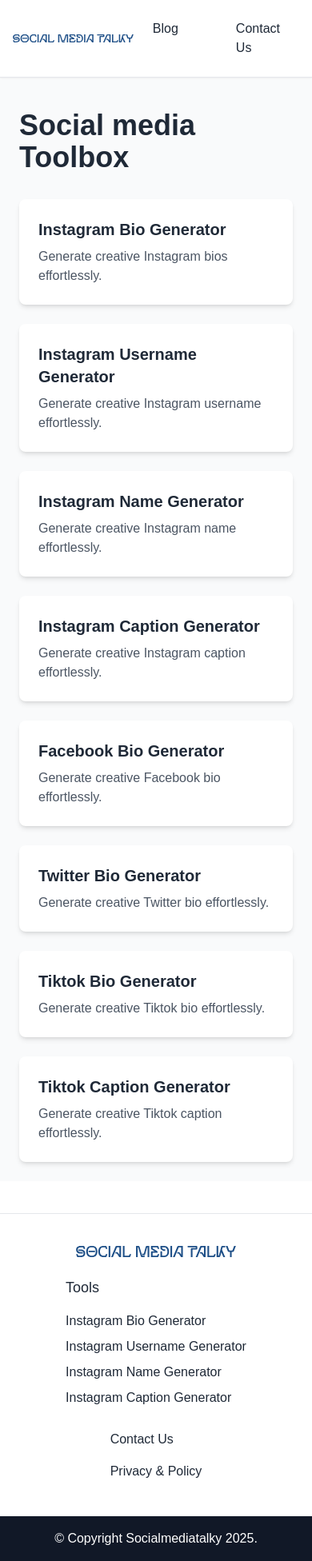
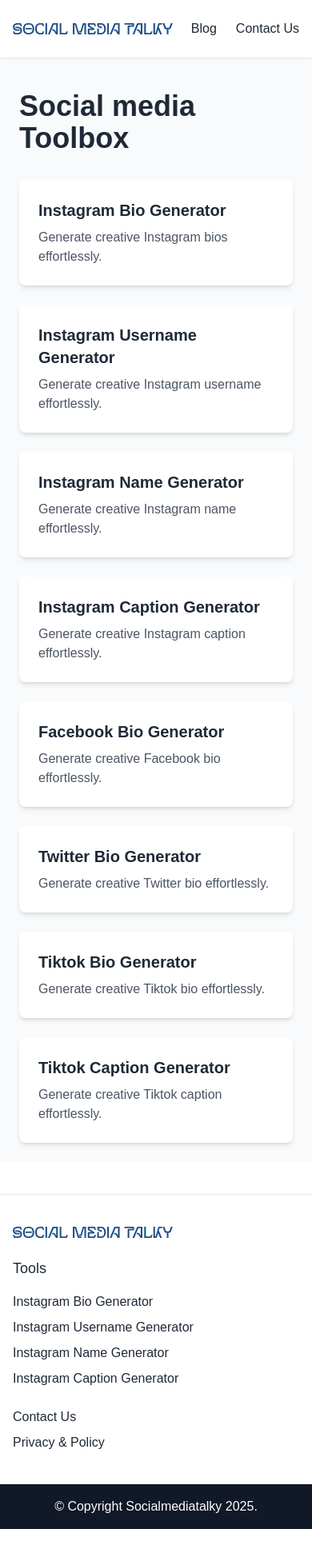
Before and after one commit to ansariazaz/instagram-bio-generator, a Next.js app: page /tools in a window 390 px wide. Shown: the whole page at 80% size. After the commit the page ends 1912 px from the top, so only its background shows below. Built offline with nearby package versions, Linux system fonts and the light colour scheme.

Commit message:
mobile resp

```diff
--- a/components/Footer/page.tsx
+++ b/components/Footer/page.tsx
@@ -5,9 +5,9 @@ import logo from "@/assets/logo2.svg";
 
 const Footer: React.FC = () => {
   return (
-    <div className="w-full ">
+    <div className="w-full">
       <footer className="bg-white border-t border-gray-200 py-10 shadow-sm mt-10">
-        <div className="container mx-auto flex flex-col md:flex-row justify-between items-center">
+        <div className="container mx-auto flex flex-col md:flex-row justify-between md:items-center px-4">
           {/* Logo Section */}
           <div className="mb-6 md:mb-0">
             <Link href="/">
@@ -47,13 +47,13 @@ const Footer: React.FC = () => {
           <div>
             <a
               href="https://socialmediatalky.com/contact/"
-              className="text-gray-800 font-medium block mb-2 hover:bg-gray-100 px-3 py-1 rounded-md transition-colors duration-300"
+              className="text-gray-800 font-medium block mb-2 hover:bg-gray-100 rounded-md transition-colors duration-300"
             >
               Contact Us
             </a>
             <a
               href="https://socialmediatalky.com/privacy-policy/"
-              className="text-gray-800 font-medium block hover:bg-gray-100 px-3 py-1 rounded-md transition-colors duration-300"
+              className="text-gray-800 font-medium block hover:bg-gray-100 rounded-md transition-colors duration-300"
             >
               Privacy & Policy
             </a>
--- a/components/Navbar/Navbar.tsx
+++ b/components/Navbar/Navbar.tsx
@@ -22,13 +22,13 @@ const Navbar = () => {
         <div className="flex space-x-6">
           <Link
             href="https://socialmediatalky.com/blog/"
-            className="text-gray-800 font-medium px-6 py-2 rounded-md hover:bg-gray-100 transition-colors duration-300"
+            className="text-gray-800 font-medium py-2 rounded-md hover:bg-gray-100 transition-colors duration-300"
           >
             Blog
           </Link>
           <Link
             href="https://socialmediatalky.com/contact/"
-            className="text-gray-800 font-medium px-6 py-2 rounded-md hover:bg-gray-100 transition-colors duration-300"
+            className="text-gray-800 font-medium py-2 rounded-md hover:bg-gray-100 transition-colors duration-300"
           >
             Contact Us
           </Link>
```
